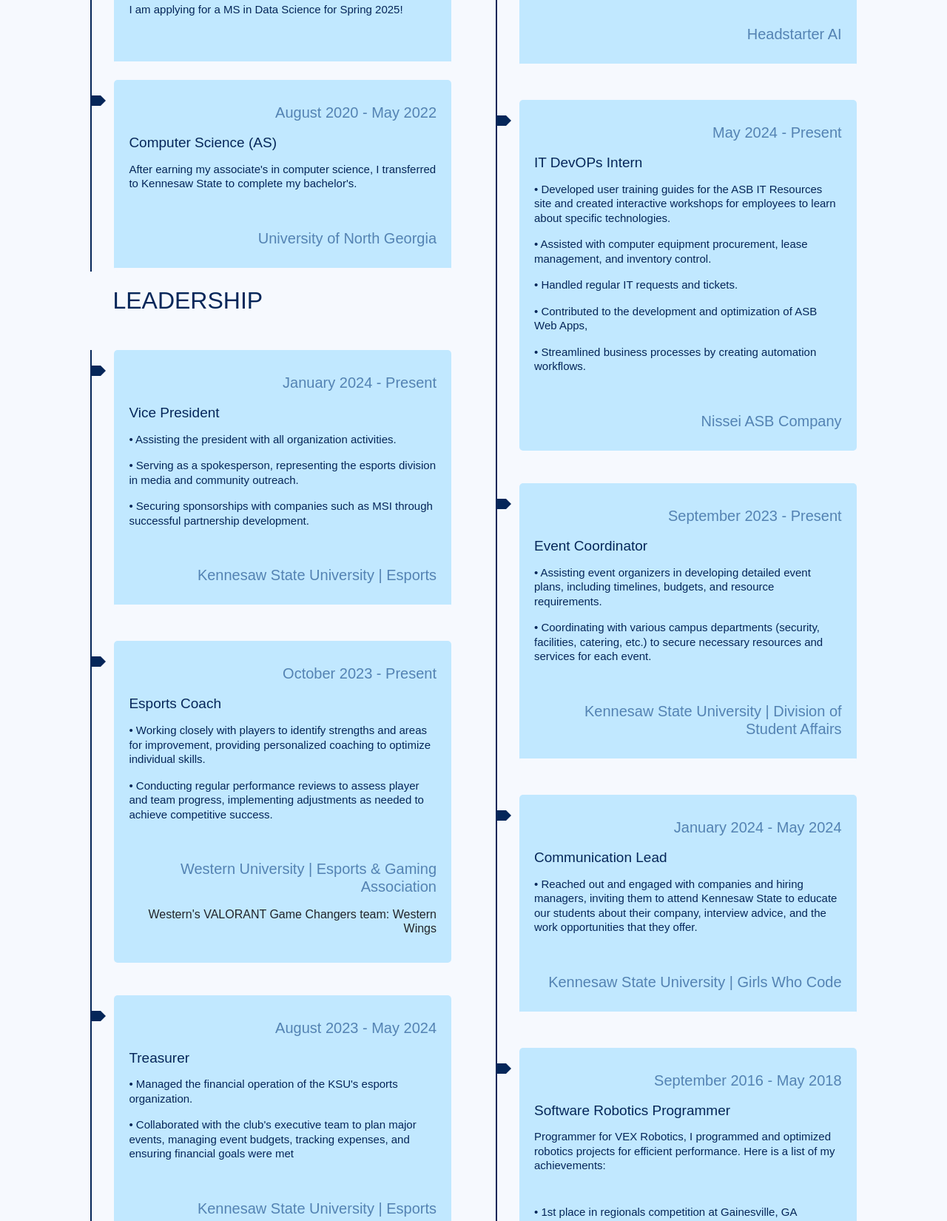
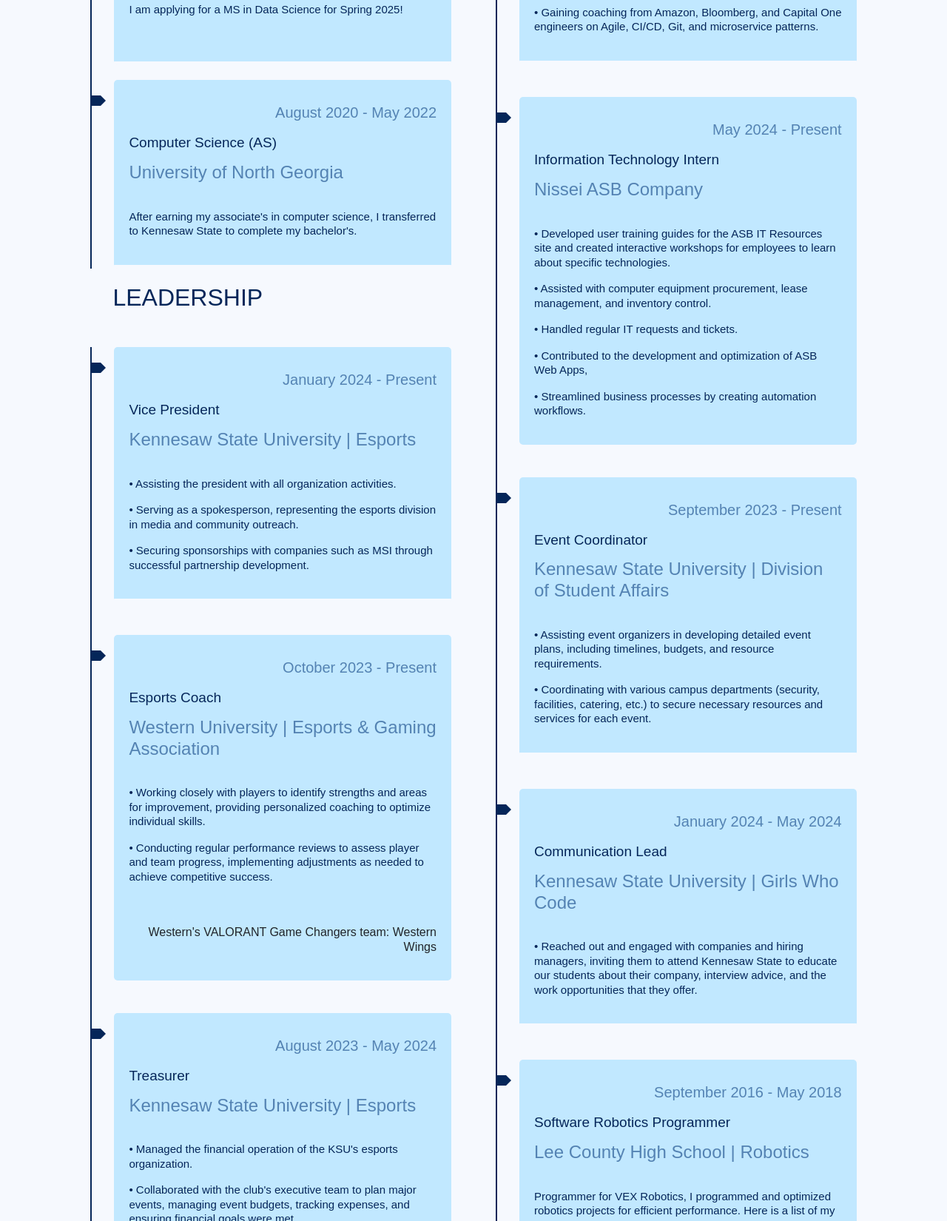
Before and after one commit to itswindee/personal-portfolio, a plain HTML site: page Project Files/Index.html in a window 1280 px wide. Shown: the part 3024-4674 px from the top of the page at 74% size. Drawn offline with nearby package versions, Linux system fonts and the light colour scheme.

Commit message:
updated the structure of the resume

```diff
--- a/Project Files/Index.html
+++ b/Project Files/Index.html
@@ -321,15 +321,14 @@
                     <p>Minor: Asian Studies</p>
                     <p>I am applying for a MS in Data Science for Spring 2025!</p>
 					<br>
-                    <!-- <h5 class="venue">Kennesaw State University</h5> -->
                 </div>
 
                 <div class="box">
                     <h5 class="custom-right-align">August 2020 - May 2022</h5>
                     <h3>Computer Science (AS)</h3>
+					<h4>University of North Georgia</h4>
+					<br>
                     <p>After earning my associate's in computer science, I transferred to Kennesaw State to complete my bachelor's.</p>
-					<br>
-                    <h5 class="venue">University of North Georgia</h5>
                 </div>
 
             </main>
@@ -342,11 +341,11 @@
 				<div class="box">
 					<h5 class="custom-right-align">January 2024 - Present</h5>
 					<h3>Vice President</h3>
+					<h4>Kennesaw State University | Esports</h4>
+					<br>
 					<p>• Assisting the president with all organization activities.</p>
 					<p>• Serving as a spokesperson, representing the esports division in media and community outreach. </p>
 					<p>• Securing sponsorships with companies such as MSI through successful partnership development.</p>
-					<br>
-					<h5 class="venue">Kennesaw State University | Esports</h5>
 				</div>
 
 				<br>
@@ -354,10 +353,11 @@
 				<div class="box">
 					<h5 class="custom-right-align">October 2023 - Present</h5>
 					<h3>Esports Coach</h3>
+					<h4>Western University | Esports & Gaming Association</h4>
+					<br>
 					<p>• Working closely with players to identify strengths and areas for improvement, providing personalized coaching to optimize individual skills.</p>
 					<p>• Conducting regular performance reviews to assess player and team progress, implementing adjustments as needed to achieve competitive success.</p>
 					<br>
-					<h5 class="venue">Western University | Esports & Gaming Association</h5>
 					<p style="margin-top: 5px;">
 						<h6 class="custom-right-align">Western's VALORANT Game Changers team: Western Wings</h6>
 					</p>
@@ -368,10 +368,10 @@
 				<div class="box">
 					<h5 class="custom-right-align">August 2023 - May 2024</h5>
 					<h3>Treasurer</h3>
+					<h4>Kennesaw State University | Esports</h4>
+					<br>
 					<p>• Managed the financial operation of the KSU's esports organization.</p>
 					<p>• Collaborated with the club's executive team to plan major events, managing event budgets, tracking expenses, and ensuring financial goals were met </p>
-					<br>
-					<h5 class="venue">Kennesaw State University | Esports</h5>
 				</div>
 
 				<br>
@@ -379,14 +379,14 @@
 				<div class="box">
 					<h5 class="custom-right-align">September 2021 - Present</h5>
 					<h3>Student Athlete</h3>
+					<h4>VALORANT Esports</h4>
+					<br>
 					<p>I’m a dedicated competitor in top tournaments and leagues, where I’ve learned the importance of teamwork, communication, and mental resilience under pressure, while continuously striving for improvement.</p>
 					<br>
 					<p>My Roles:</p>
 					<p>• KSU Black: Team Captain</p>
 					<p>• One More Game: In-game Leader</p>
 					<p>• BEKNZ: Initiates strategies</p>
-					<br>
-					<h5 class="venue">VALORANT Esports</h5>
 				</div>
 
 				<br>
@@ -394,11 +394,11 @@
 				<div class="box">
 					<h5 class="custom-right-align">September 2021 - August 2023</h5>
 					<h3>Team Manager</h3>
+					<h4>Kennesaw State University | Esports</h4>
+					<br>
 					<p>• Managed over 7 VALORANT Game Changers esports teams.</p>
 					<p>• Served as the primary point of contact between teams and organization's management. </p>
 					<p>• Coordinated the team's participation in various tournaments, leagues, and events. </p>
-					<br>
-					<h5 class="venue">Kennesaw State University | Esports</h5>
 				</div>
 			</main>
         </div>
@@ -413,25 +413,25 @@
                 <div class="box">
                     <h5 class="custom-right-align">July 2024 - Present</h5>
                     <h3>Software Engineering Fellowship</h3>
+					<h4>Headstarter AI</h4>
+					<br>
                     <p>• Building 5+ AI apps and APIs using NextJS, OpenAI, Pinecone, StripAPI with 98% accuracy as seen by 1000 users.</p>
                     <p>• Developing projects from design to deployment leading 4+ engineering fellows using MVC design patterns.</p>
                     <p>• Gaining coaching from Amazon, Bloomberg, and Capital One engineers on Agile, CI/CD, Git, and microservice patterns.</p>
-					<br>
-                    <h5 class="venue">Headstarter AI</h5>
                 </div>
 
 				<br>
 
                 <div class="box">
                     <h5 class="custom-right-align">May 2024 - Present</h5>
-                    <h3>IT DevOPs Intern</h3>
+                    <h3>Information Technology Intern</h3>
+					<h4>Nissei ASB Company</h4>
+					<br>
                     <p>• Developed user training guides for the ASB IT Resources site and created interactive workshops for employees to learn about specific technologies.</p>
                     <p>• Assisted with computer equipment procurement, lease management, and inventory control.</p>
                     <p>• Handled regular IT requests and tickets.</p>
                     <p>• Contributed to the development and optimization of ASB Web Apps,</p>
                     <p>• Streamlined business processes by creating automation workflows.</p>
-					<br>
-                    <h5 class="venue">Nissei ASB Company</h5>
                 </div>
 
 				<br>
@@ -439,10 +439,10 @@
                 <div class="box">
                     <h5 class="custom-right-align">September 2023 - Present</h5>
                     <h3>Event Coordinator</h3>
+					<h4>Kennesaw State University | Division of Student Affairs</h4>
+					<br>
                     <p>• Assisting event organizers in developing detailed event plans, including timelines, budgets, and resource requirements.</p>
                     <p>• Coordinating with various campus departments (security, facilities, catering, etc.) to secure necessary resources and services for each event.</p>
-					<br>
-                    <h5 class="venue">Kennesaw State University | Division of Student Affairs </h5>
                 </div>
 
 				<br>
@@ -450,9 +450,9 @@
                 <div class="box">
                     <h5 class="custom-right-align">January 2024 - May 2024</h5>
                     <h3>Communication Lead</h3>
+					<h4>Kennesaw State University | Girls Who Code</h4>
+					<br>
                     <p>• Reached out and engaged with companies and hiring managers, inviting them to attend Kennesaw State to educate our students about their company, interview advice, and the work opportunities that they offer.</p>
-					<br>
-                    <h5 class="venue">Kennesaw State University | Girls Who Code</h5>
                 </div>
 
 				<br>
@@ -460,12 +460,13 @@
                 <div class="box">
                     <h5 class="custom-right-align">September 2016 - May 2018</h5>
                     <h3>Software Robotics Programmer</h3>
+					<h4>Lee County High School | Robotics</h4>
+					<br>
                     <p>Programmer for VEX Robotics, I programmed and optimized robotics projects for efficient performance. Here is a list of my achievements:</p>
 					<br>
                     <p>• 1st place in regionals competition at Gainesville, GA</p>
 					<p>• 2nd place in states competition at University of Georgia (UGA)</p>
                     <p>• Won Highest Rookie Seed Award and Rookie All Star Award</p>
-                    <h5 class="venue">Lee County High School | Robotics</h5>
                 </div>
             </main>
         </div>
```
